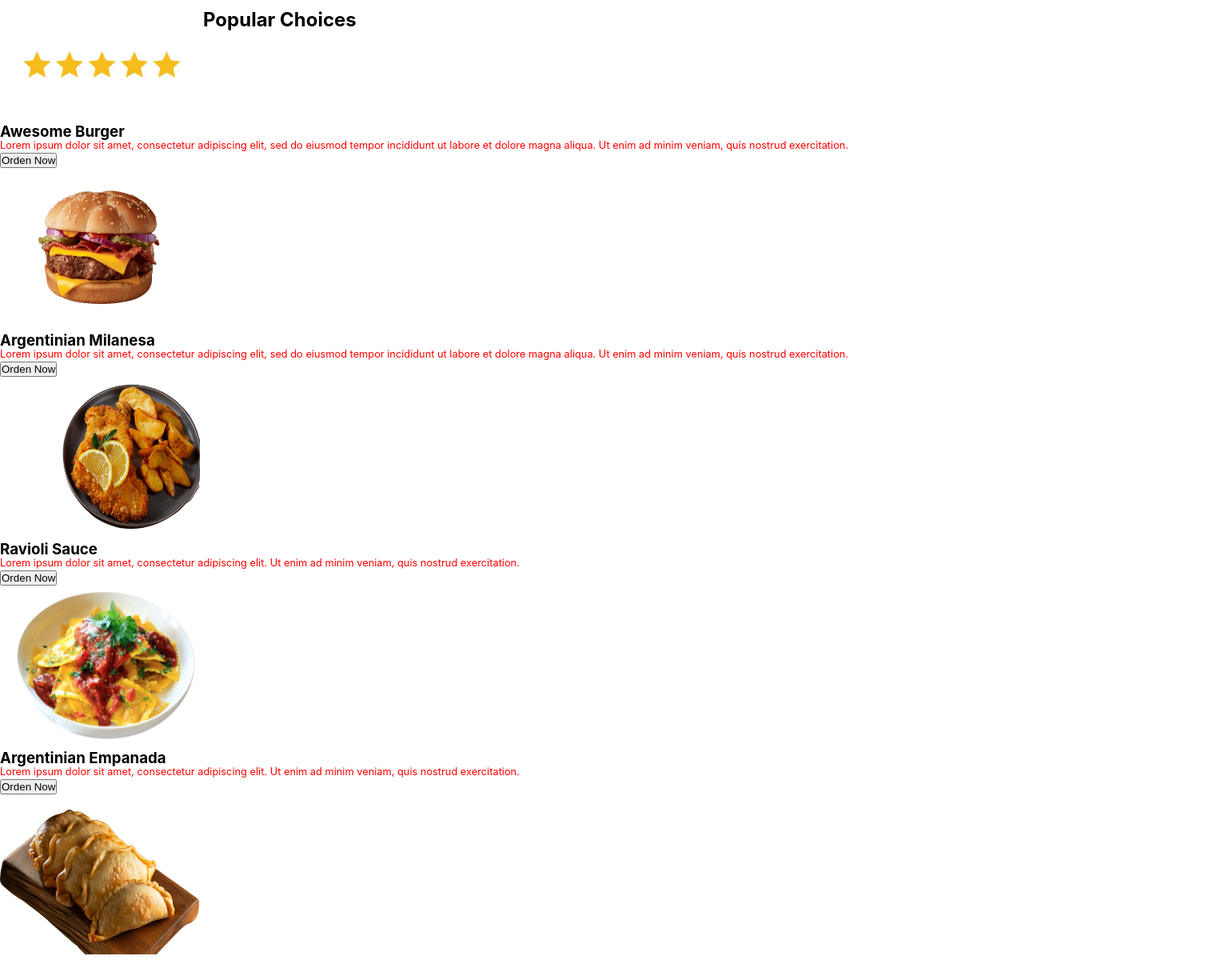
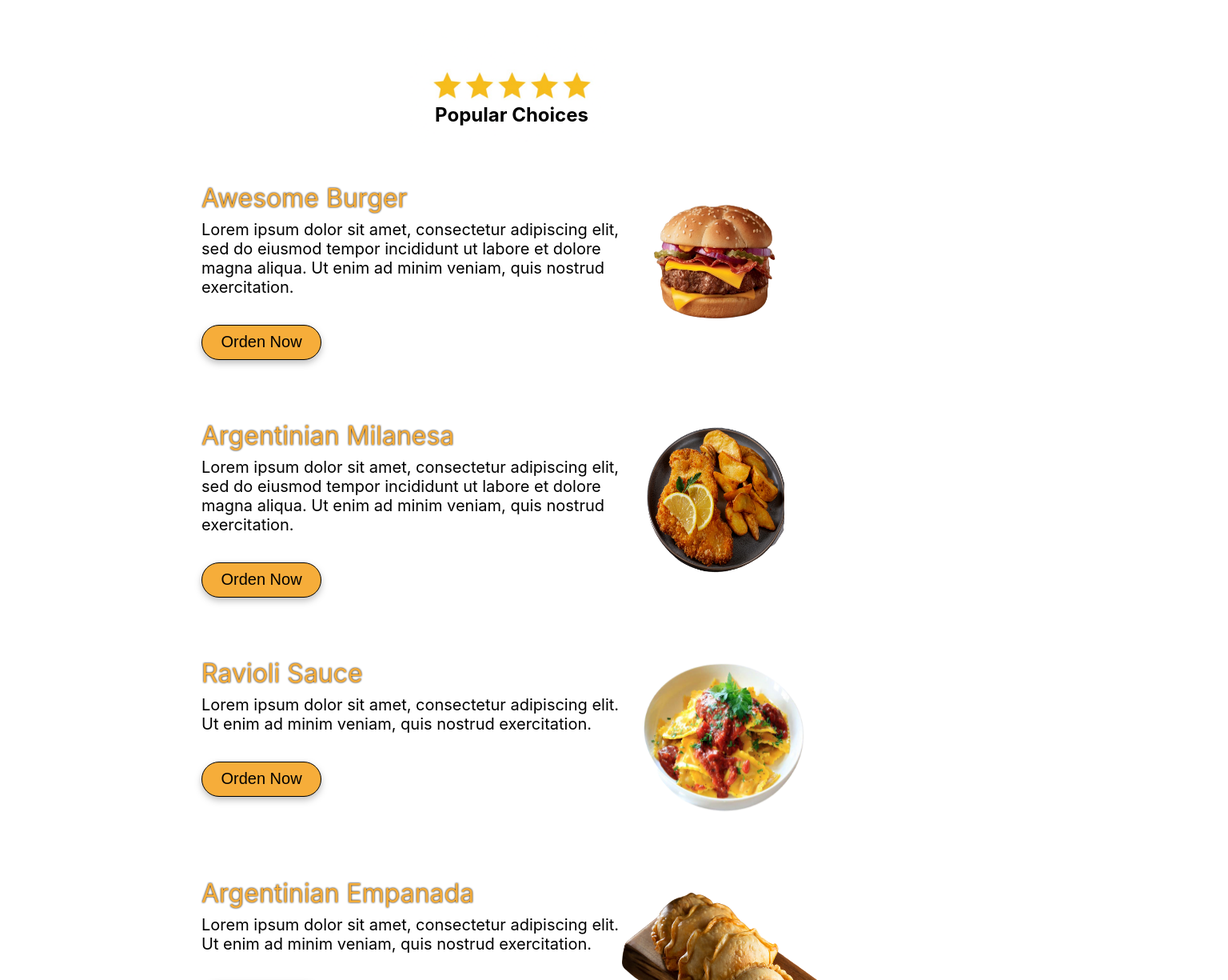
Before and after one commit to JaviK07/LittleLemonV2, a React (Create React App) app: page / in a window 1280 px wide. Shown: the part 940-2165 px from the top of the page at 80% size, 1536 px wide, since content can reach past the window. Before the commit the page ends 2137 px from the top, so only its background shows below. Built offline with nearby package versions, Linux system fonts and the light colour scheme.

Commit message:
aside almost

```diff
--- a/src/index.css
+++ b/src/index.css
@@ -15,6 +15,7 @@ body {
   body{
     height: 600px ;
   }
+
 }
 
 
--- a/src/styles/Aside.module.css
+++ b/src/styles/Aside.module.css
@@ -215,8 +215,57 @@ position: relative;
 bottom: 180px;
 left: calc(77.5% - 264px/2);
 }
-.empanada__p{
-width:526px;
+
+ */
+ .asideContainer{
+    margin-top: 30rem;
+ }
+ .popularContainer{
+    display: flex;
+    justify-content: center;
+    flex-direction: column;
+    align-items: center;
+    height: max-content;
+ }
+ .fivestars{
+    width: 254px;
+    height: auto;
+    margin-top: 90px;
+}
+.aside__h2{
+    margin-top: -50px;
+}
+.foodContainer{
+    display: flex;
+    flex-wrap: wrap;
+    justify-content: center;
+    align-items: center;
+    justify-content: space-evenly;
+
+    margin-top: 70px;
+}
+
+.burguerImg{
+height: 200px;
+width: 250px;
+position: relative;
+right: calc(1%);
+
+}
+.burguer__h3{
+width: 281px;
+font-size: 32px;
+filter: drop-shadow(0px 0px 1px rgba(0, 0, 0, 1));
+width: 281px;
+font-size: 32px;
+font-family: 'Inter';
+font-style: normal;
+font-weight: 400;
+margin-bottom: 10px;
+color: #F6AD3A;
+}
+.burguer__p{
+width: 526px;
 font-size: 20px;
 font-family: 'Inter';
 font-style: normal;
@@ -224,18 +273,157 @@ font-weight: 400;
 font-size: 20px;
 line-height: 24px;
 color: #000000;
+margin-bottom: 35px;
 }
-.empanada__h3{
+.burguer__button{
+filter: drop-shadow(0px 4px 4px rgba(0, 0, 0, 0.25));
+width: 150px;
+height: 44px;
+text-align: center;
+justify-content: center;
+align-items: center;
+font-size: 20px;
+background: #F6AD3A;
+border: 1px solid #000000;
+border-radius: 50px;
+cursor: pointer;
+}
+.burguerContainer{
+    display: flex;
+    margin-bottom: 75px;
+}
+
+
+.milanesaImg{
+    height: 200px;
+    width: 250px;
+    position: relative;
+    right: calc(6%);
+}
+.milanesa__h3{
+width: max-content;
+font-size: 32px;
+width: 281px;
+font-size: 32px;
+filter: drop-shadow(0px 0px 1px rgba(0, 0, 0, 1));
+width: max-content;
+font-size: 32px;
+font-family: 'Inter';
+font-style: normal;
+font-weight: 400;
+margin-bottom: 10px;
+color: #F6AD3A;
+}
+.milanesa__p{
+width: 526px;
+font-size: 20px;
+font-family: 'Inter';
+font-style: normal;
+font-weight: 400;
+font-size: 20px;
+line-height: 24px;
+color: #000000;
+margin-bottom: 35px;
+
+}
+.milanesa__button{
+filter: drop-shadow(0px 4px 4px rgba(0, 0, 0, 0.25));
+width: 150px;
+height: 44px;
+text-align: center;
+justify-content: center;
+align-items: center;
+font-size: 20px;
+background: #F6AD3A;
+border: 1px solid #000000;
+border-radius: 50px;
+cursor: pointer;
+}
+.milanesaContainer{
+    display: flex;
+    margin-bottom: 75px;
+}
+
+.ravioliImg{
+    height: 200px;
+    width: 225px;
+    position: relative;
+    left: calc(1%);
+}
+.ravioli__h3{
+width: max-content;
+font-size: 32px;
+width: 281px;
+font-size: 32px;
 filter: drop-shadow(0px 0px 1px rgba(0, 0, 0, 1));
 width: 281px;
 font-size: 32px;
 font-family: 'Inter';
 font-style: normal;
 font-weight: 400;
-font-size: 32px;
-line-height: 39px;
 margin-bottom: 10px;
 color: #F6AD3A;
+}
+.ravioli__p{
+width: 526px;
+font-size: 20px;
+font-family: 'Inter';
+font-style: normal;
+font-weight: 400;
+font-size: 20px;
+line-height: 24px;
+color: #000000;
+margin-bottom: 35px;
+}
+.ravioli__button{
+filter: drop-shadow(0px 4px 4px rgba(0, 0, 0, 0.25));
+width: 150px;
+height: 44px;
+text-align: center;
+justify-content: center;
+align-items: center;
+font-size: 20px;
+background: #F6AD3A;
+border: 1px solid #000000;
+border-radius: 50px;
+cursor: pointer;
+}
+.ravioliContainer{
+    display: flex;
+    margin-right: 25px;
+    margin-bottom: 75px;
+}
+
+
+.empanadaImg{
+    height: 200px;
+    width: 250px;
+    position: relative;
+}
+.empanada__h3{
+width: max-content;
+font-size: 32px;
+width: 281px;
+font-size: 32px;
+filter: drop-shadow(0px 0px 1px rgba(0, 0, 0, 1));
+width: max-content;
+font-size: 32px;
+font-family: 'Inter';
+font-style: normal;
+font-weight: 400;
+margin-bottom: 10px;
+color: #F6AD3A;
+}
+.empanada__p{
+width: 526px;
+font-size: 20px;
+font-family: 'Inter';
+font-style: normal;
+font-weight: 400;
+font-size: 20px;
+line-height: 24px;
+color: #000000;
+margin-bottom: 35px;
 }
 .empanada__button{
 filter: drop-shadow(0px 4px 4px rgba(0, 0, 0, 0.25));
@@ -250,49 +438,7 @@ border: 1px solid #000000;
 border-radius: 50px;
 cursor: pointer;
 }
-
-.chefs{
-position: absolute;
-width: 800px;
-height: 1000px;
-left: calc(58%);
-top: 1495px;
-filter: contrast(1.2);
+.empanadaContainer{
+    display: flex;
+    margin-bottom: 75px;
 }
-
- */
- .asideContainer{
-    margin-top: 40em;
- }
- .popularContainer{
-    display: flex;
-    /* flex-direction: column; */
- }
- .fivestars{
-    /* position: absolute; */
-    width: 254px;
-    left: calc(51.3% - 264px/2);
-    top: 1150px;
-    bottom: 94.01%;
-}
-.foodContainer{
-    margin-top: 0%;
-}
-
-.burguerImg{
-    height: 200px;
-    width: 250px;
-
-}
-.milanesaImg{
-    height: 200px;
-    width: 250px;
-}
-.ravioliImg{
-    height: 200px;
-    width: 250px;
-}
-.empanadaImg{
-    height: 200px;
-    width: 250px;
-}
--- a/src/styles/Main.module.css
+++ b/src/styles/Main.module.css
@@ -9,6 +9,7 @@ font-size: 50px;
 line-height: 55px;
 color: #F6AD3A;
 filter: drop-shadow(0px 1px 0px rgba(0, 0, 0, 1));
+user-select: none;
 
 }
 .greetingsP{
@@ -29,6 +30,7 @@ position: relative;
 top: calc(150px);
 left: calc(20%);
 margin-bottom: 45%;
+width: max-content;
 }
 .lemonImg{
     width: 600px;
@@ -37,6 +39,7 @@ margin-bottom: 45%;
     left: calc(50%);
     top: calc(5px);
     z-index: -1;
+    user-select: none;
 }
 .button1{
 filter: drop-shadow(0px 4px 4px rgba(0, 0, 0, 0.25));
@@ -108,6 +111,7 @@ color: #000000;
                 font-weight: 500;
                 font-size: 45px;
                 line-height: 55px;
+
                 }
                 .main__div{
                     position: relative;
```
